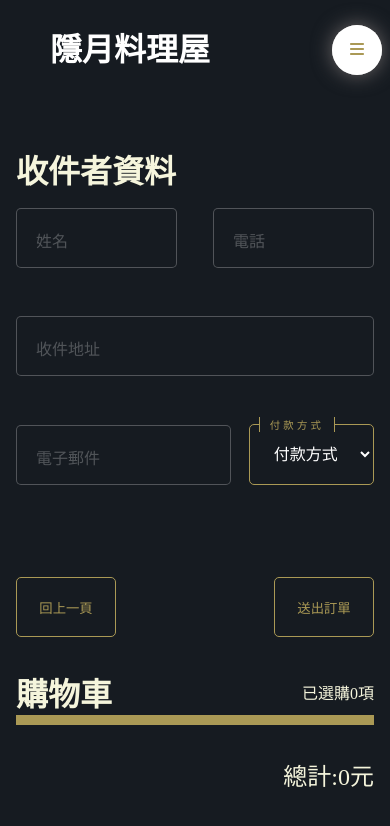
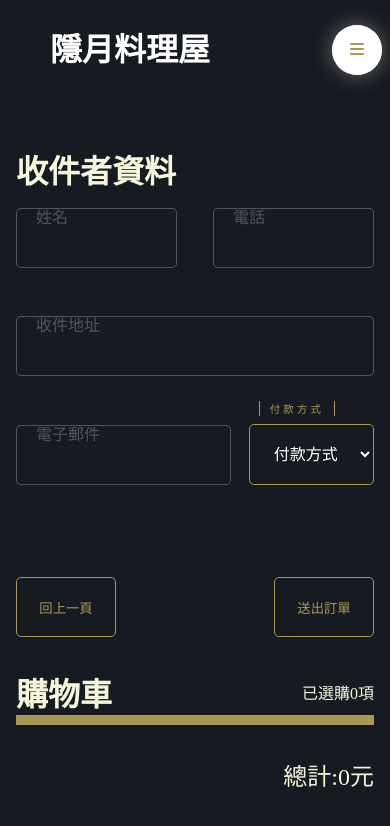
Before and after one commit to he790803/vue3-noodle-shop-website, a Vue app: page /#/shopping-car in a window 390 px wide. Shown: the top 826 px of the page. Built offline with nearby package versions, Linux system fonts and the light colour scheme; a web font is replaced by a local one.

Commit message:
bug fixed

```diff
--- a/src/views/ShoppingCar.vue
+++ b/src/views/ShoppingCar.vue
@@ -336,7 +336,6 @@ select {
 .inputBox label {
   position: absolute;
   left: 0;
-  top: 0;
   padding: 20px;
   pointer-events: none;
   font-size: 1rem;
@@ -499,5 +498,8 @@ input:-internal-autofill-selected {
   .itemSection {
     width: 100%;
   }
+  .inputBox label {
+    top: -1.5em;
+  }
 }
 </style>
```
Also changed, not shown: 24 other files (tests, documents, lock files or other folders).
